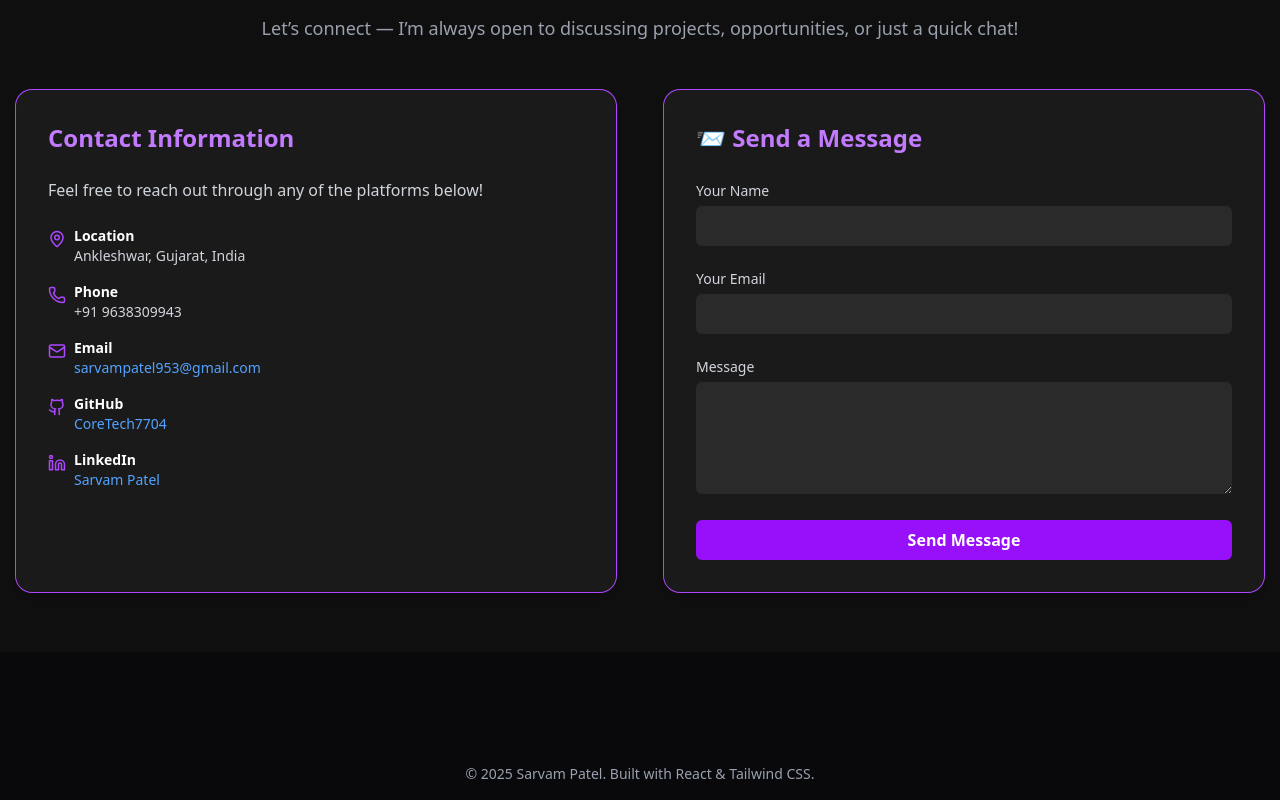
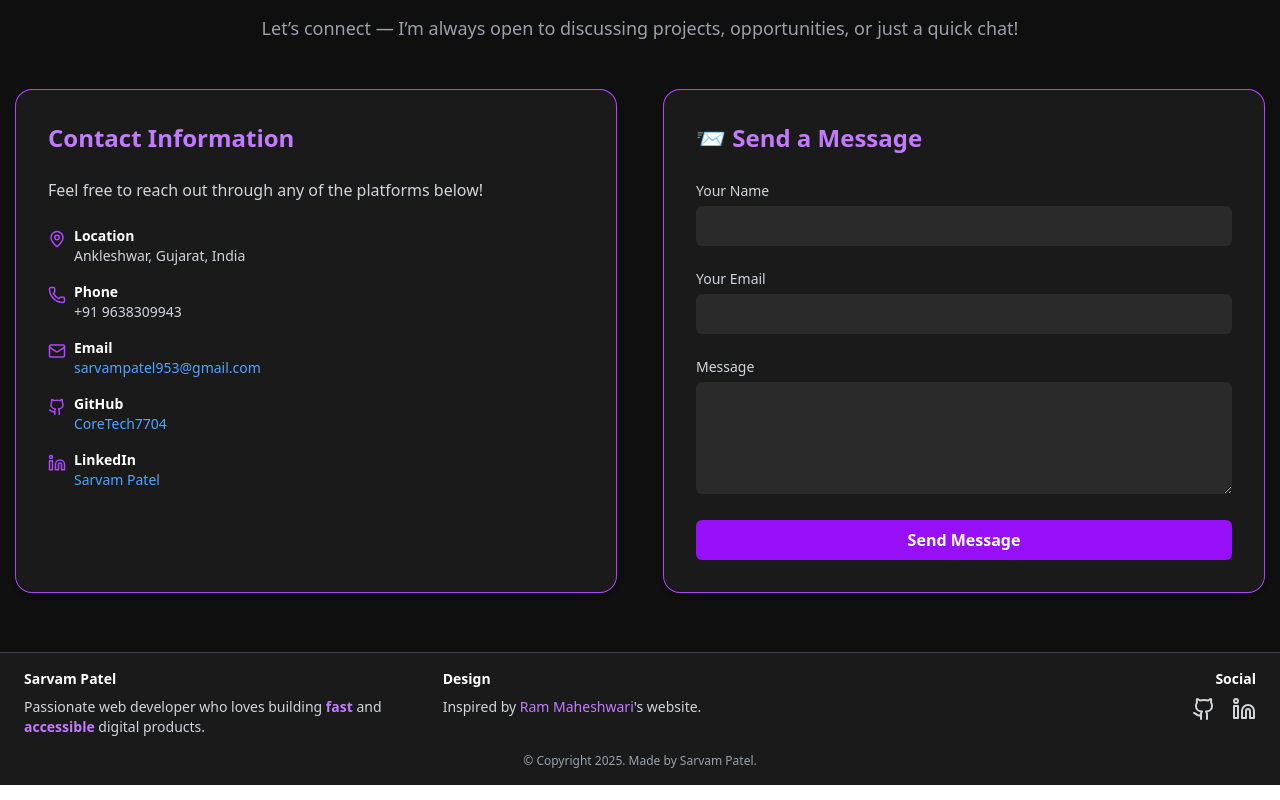
Before and after one commit to CoreTech7704/Portfoliosite, a React (Vite) app: page / in a window 1280 px wide. Shown: the part 5202-6002 px from the top of the page. Built offline with nearby package versions, Linux system fonts and the light colour scheme.

Commit message:
Updated Footer

```diff
--- a/src/components/Footer.jsx
+++ b/src/components/Footer.jsx
@@ -1,10 +1,55 @@
+import { Github, Linkedin } from "lucide-react"; // or use react-icons if preferred
+
 const Footer = () => {
   return (
-    <section className="max-w-6xl mx-auto px-4 md:px-20 mt-24" id="certifications">
-      <footer className="text-center py-4 text-sm text-gray-400">
-        © {new Date().getFullYear()} Sarvam Patel. Built with React & Tailwind CSS.
-      </footer>
-    </section>
+    <footer className="border-t border-gray-700 px-6 py-4 bg-[#1a1a1a] text-gray-300">
+      <div className="max-w-7xl mx-auto grid grid-cols-1 md:grid-cols-3 gap-6 text-sm">
+
+        {/* Left - Name and Tagline */}
+        <div>
+          <h4 className="font-bold text-white">Sarvam Patel</h4>
+          <p className="mt-2">
+            Passionate web developer who loves building <span className="text-purple-400 font-semibold">fast</span> and <span className="text-purple-400 font-semibold">accessible</span> digital products.
+          </p>
+        </div>
+
+        {/* Middle - Design Credit */}
+        <div>
+          <h4 className="font-bold text-white">Design</h4>
+          <p className="mt-2">
+            Inspired by{" "}
+            <a
+              href="https://example.com" // Replace with real inspiration
+              target="_blank"
+              rel="noopener noreferrer"
+              className="text-purple-400 hover:underline"
+            >
+              Ram Maheshwari
+            </a>
+            's website.
+          </p>
+        </div>
+
+        {/* Right - Social Links */}
+        <div className="flex flex-col items-start md:items-end">
+          <h4 className="font-bold text-white">Social</h4>
+          <div className="flex gap-4 mt-2">
+            <a href="https://github.com/CoreTech7704" target="_blank" rel="noopener noreferrer">
+              <Github className="hover:text-purple-400" />
+            </a>
+            <a href="https://linkedin.com/in/sarvam-patel" target="_blank" rel="noopener noreferrer">
+              <Linkedin className="hover:text-purple-400" />
+            </a>
+          </div>
+        </div>
+
+      </div>
+
+      {/* Bottom © line */}
+      <p className="mt-4 text-center text-xs text-gray-400">
+        © Copyright {new Date().getFullYear()}. Made by Sarvam Patel.
+      </p>
+    </footer>
   );
 };
 
```
